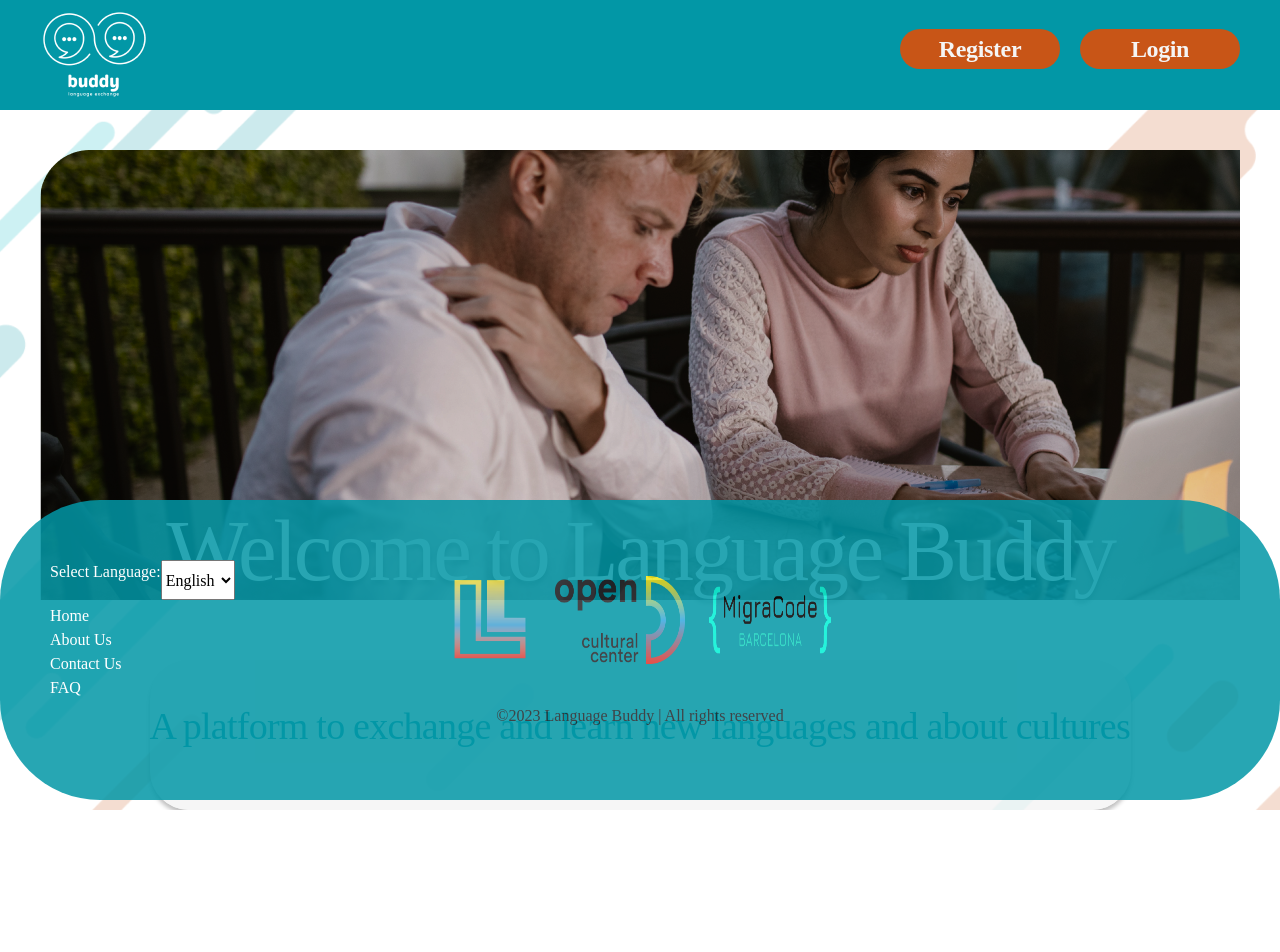
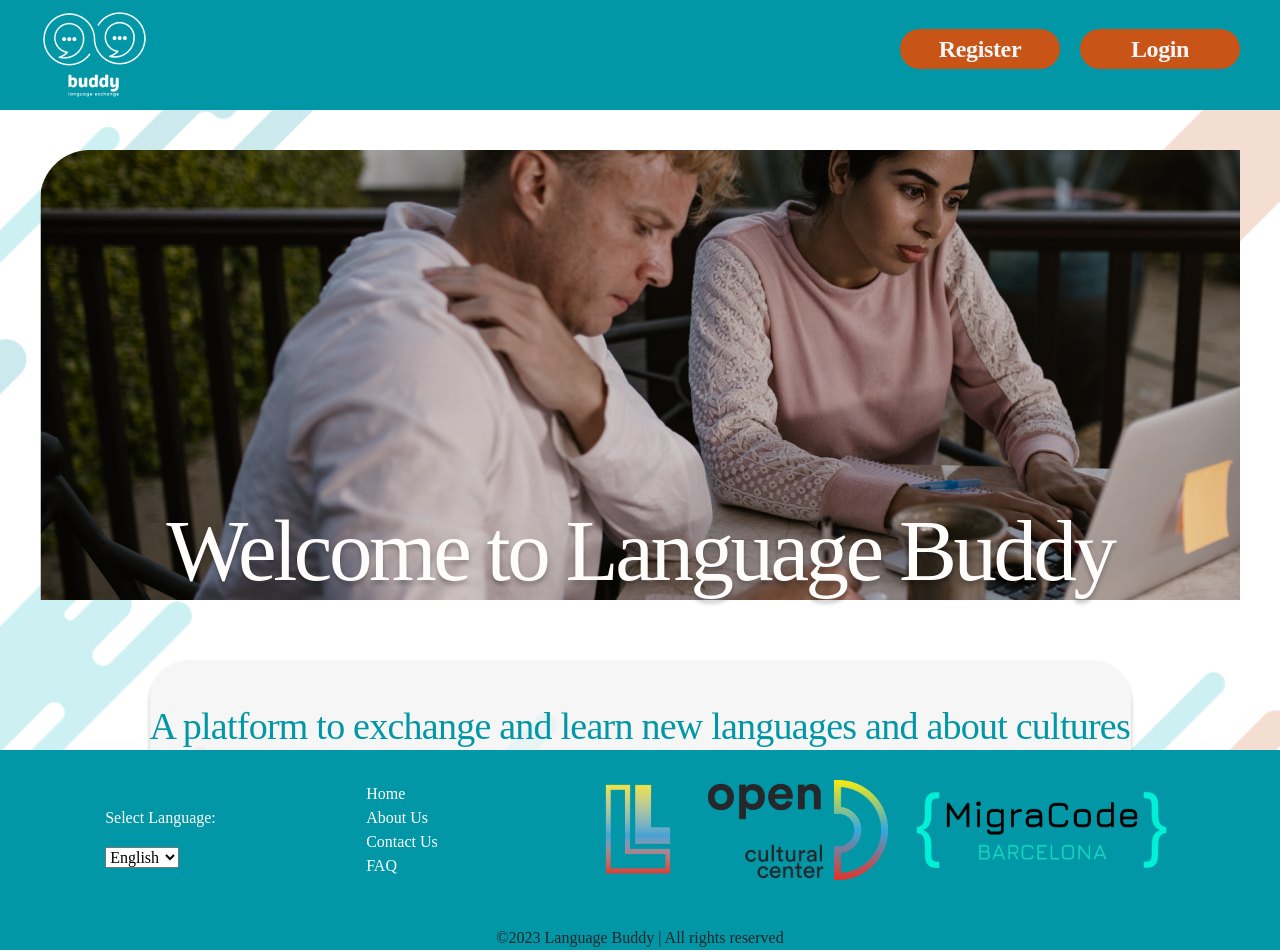
Before and after one commit to keithtou/Language--Buddy, a React (Create React App) app in the folder frontend-part/: page / in a window 1280 px wide. Shown: the top 952 px of the page. Before the commit the page ends 810 px from the top, so only its background shows below. Built offline with nearby package versions, Linux system fonts and the light colour scheme.

Commit message:
fix footer css

```diff
--- a/frontend-part/src/components/footer/footer.css
+++ b/frontend-part/src/components/footer/footer.css
@@ -1,59 +1,35 @@
+footer {
+  background-color: #0297a6;
+  max-height: 200px;
+}
+
 
 .footer-wrapper {
   display: flex;
-  flex-direction: column;
-  justify-content: center;
+  flex-wrap: wrap;
+  justify-content: space-around;
   align-items: center;
-  background-color: #0297A6;
-  border-radius: 100px;
-  opacity: .85;
-  height: 300px;
-  width: 100%;
-  position: absolute;
-  bottom:0;
+  padding: 30px 10px;
 
 }
-/*
-footer {
 
-    height: 7vh;
-    padding: 10px;
-    background-color: #0297A6;
-
-  } */
-
-  ul{
+ul {
   list-style: none;
-    position: absolute;
-    bottom:0;
-    margin-bottom: 100px;
-    color: white;
-    margin-left: 10px;
 }
 
 .copyright {
-    display:flex;
   text-align: center;
-    justify-content: center;
-    padding-top: 20px;
 }
 
-  .logos {
+.logos ul {
   display: flex;
   justify-content: center;
   align-items: center;
-    padding:10px 10px 10px 10px;
-
+  flex-wrap: wrap;
 }
 
-  .language-selector{
-    display: flex;
-    align-items: left;
-    position: absolute;
-    bottom:0;
-    margin-left: 50px;
-    margin-bottom: 200px;
-
+.occ, .lab{
+  padding-right: 20px;
 }
 
 nav a, .language-selector p{
--- a/frontend-part/src/components/footer/footer.js
+++ b/frontend-part/src/components/footer/footer.js
@@ -1,43 +1,25 @@
 import React from "react";
-import { useState } from "react";
 import "./footer.css"
-import Logo from "../logo/logo";
 import logo_languagelab_transparent from '../../images/logo_languagelab_transparent.png';
 import logo_occ from '../../images/logo_occ.png';
 import logo_Transparent_Migracode from '../../images/logo_Transparent_Migracode.png';
-import { Link } from "react-router-dom";
-
 
 function Footer() {
     return (
         <footer>
+          <div className="wrapper">
+
           <div className="footer-wrapper">
-      <div className="logos">
-          <img src={logo_languagelab_transparent} alt="Language lab logo" width="110" height="88"  />
-          <div className="logos">
-          <img src={logo_occ} alt="logo OCC"  width="130" height="88"/>
-          </div>
-          <div className="logos">
-          <img src={logo_Transparent_Migracode} alt= "logo Migracode" width="130" height="88"/>
-          </div>
-
-      </div>
-
-            <div className="copyright">
-            <p> &copy;{new Date().getFullYear()} Language Buddy | All rights reserved</p>
-            </div>
-
-            </div>
-            <div className="language-selector">
+    <div className="language-selector">
         <p>Select Language:</p>
         <select>
           <option value="en">English</option>
           <option value="es">Español</option>
         </select>
+         </div>
 
-      </div>
 
-      <nav>
+         <nav>
         <ul>
           <li><a href="/">Home</a></li>
           <li><a href="#">About Us</a></li>
@@ -45,8 +27,30 @@ function Footer() {
           <li><a href="#">FAQ</a></li>
         </ul>
       </nav>
+          <div className="logos">
+          <ul>
+          <li><a href="https://openculturalcenter.org/language-lab/"> <img  className="lab" src={logo_languagelab_transparent} alt="Language lab logo" width="100%" height="100"  /></a></li>
+          <li><a href="https://openculturalcenter.org/"> <img  className="occ" src={logo_occ} alt="logo OCC"  width="100%" height="100"/></a></li>
+          <li><a href="https://migracode.openculturalcenter.org/"><img  className="migracode" src={logo_Transparent_Migracode} alt= "logo Migracode" width="100%" height="100"/></a></li>
+        </ul>
 
-        </footer>
+
+        </div>
+
+            </div>
+
+
+
+
+
+
+
+      <div className="copyright">
+            <p> &copy;{new Date().getFullYear()} Language Buddy | All rights reserved</p>
+          </div>
+
+      </div>
+      </footer>
 
 
     )
```
Lines whose indentation alone changed are shown as unchanged.
